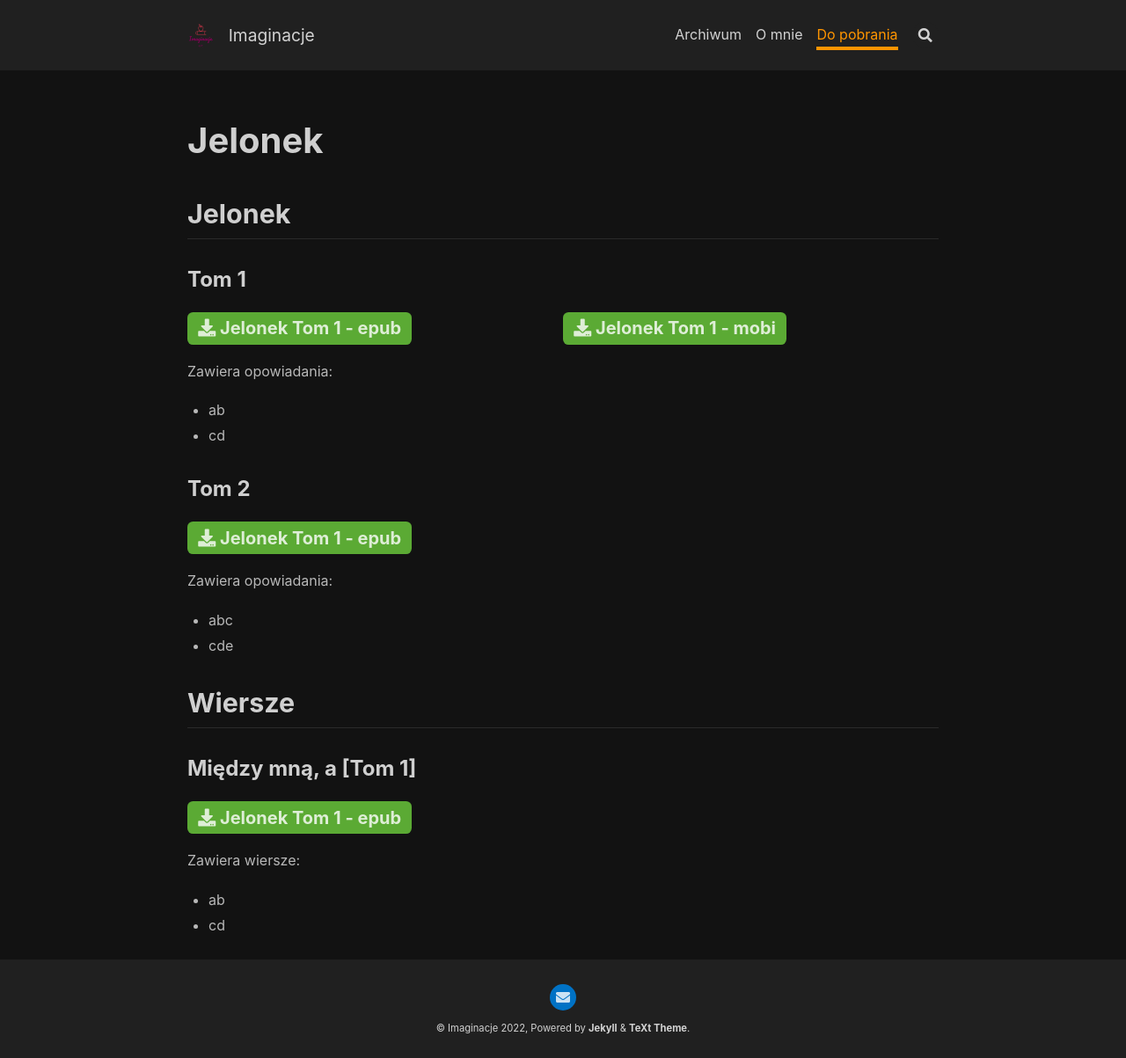
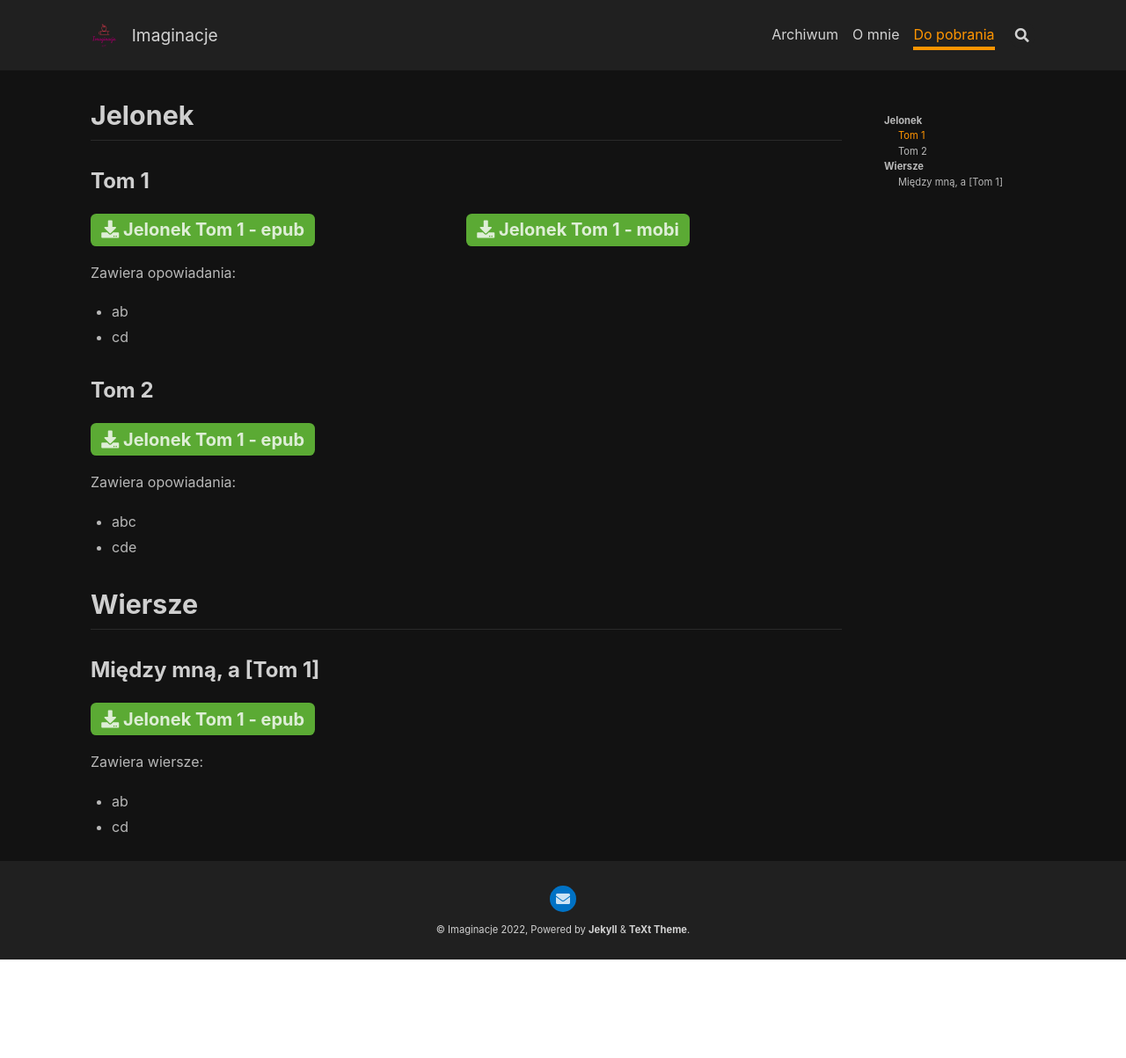
Before and after one commit to grzegorzcode/imaginacje, a Jekyll site: the page built from downloads.md, in a window 1280 px wide. Shown: the whole page at 88% size. Built offline with Jekyll 4.4.1, drawn with Linux system fonts in a browser that asks for light colours; nearby versions of some CDN libraries; comment, search, counter and statistics services are not loaded; our own code applies the rules of GitHub Pages for plain Markdown files; after the commit the page ends 1091 px from its top, so only the background shows below that; some of the changed lines change nothing that is shown.

Commit message:
first actual work
Took 7 minutes

```diff
--- a/downloads.md
+++ b/downloads.md
@@ -24,6 +24,9 @@
   fr-LU   : *FR
   # @end locale config
 key: downloads
+show_title: false
+aside:
+  toc: true
 ---
 
 ## Jelonek
```
